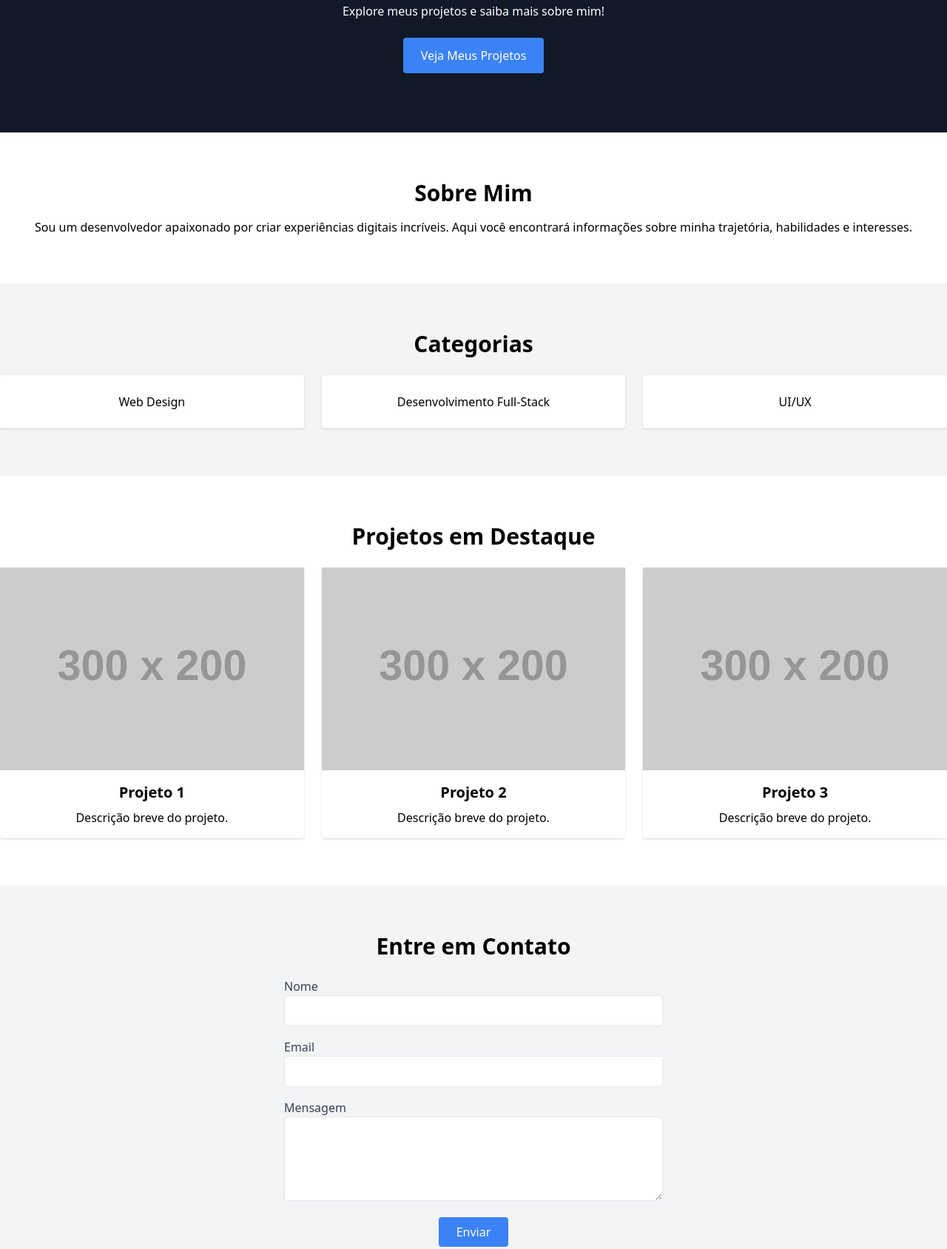
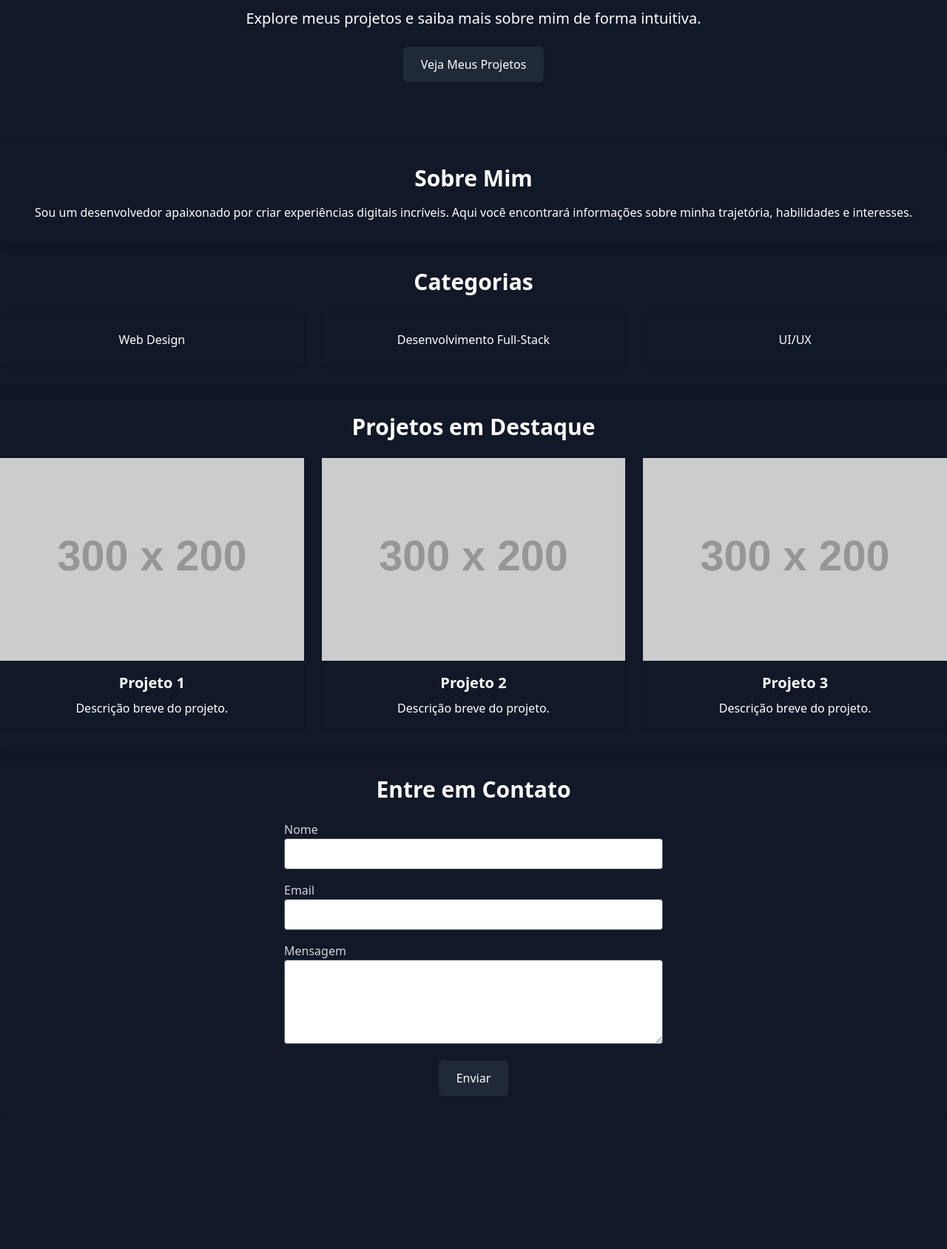
Before and after one commit to Elton-Vieira/eltonvieira.io, a plain HTML site: page index.html in a window 1280 px wide. Shown: the part 133-1821 px from the top of the page at 74% size. After the commit the page ends 1646 px from the top, so only its background shows below. Drawn offline with nearby package versions, Linux system fonts and the light colour scheme; placeholder pictures from the web are drawn by us.

Commit message:
Update index.html

```diff
--- a/index.html
+++ b/index.html
@@ -5,57 +5,107 @@
     <meta name="viewport" content="width=device-width, initial-scale=1.0">
     <title>Portfolio</title>
     <link href="https://cdnjs.cloudflare.com/ajax/libs/tailwindcss/2.2.19/tailwind.min.css" rel="stylesheet">
+    <style>
+        /* Custom styles */
+        body {
+            background-color: #111827; /* Dark background color */
+            color: #fff; /* White text color */
+        }
+        .btn-primary {
+            background-color: #1f2937;
+            color: #fff;
+            border-radius: 0.375rem;
+            padding: 0.75rem 1.5rem;
+            transition: background-color 0.3s ease, transform 0.2s ease;
+        }
+        .btn-primary:hover {
+            background-color: #374151;
+            transform: translateY(-2px);
+        }
+        .card {
+            transition: transform 0.3s ease, box-shadow 0.3s ease;
+        }
+        .card:hover {
+            transform: scale(1.05);
+            box-shadow: 0 4px 10px rgba(0, 0, 0, 0.2);
+        }
+        /* Shadow for the sections */
+        section {
+            box-shadow: 0 4px 10px rgba(0, 0, 0, 0.2);
+            border-radius: 0.375rem;
+            padding: 2rem 0;
+        }
+        /* Add subtle animation for text */
+        h1, h2 {
+            opacity: 0;
+            transform: translateY(20px);
+            animation: fadeIn 1s forwards;
+        }
+        @keyframes fadeIn {
+            to {
+                opacity: 1;
+                transform: translateY(0);
+            }
+        }
+        h1 {
+            animation-delay: 0.3s;
+        }
+        h2 {
+            animation-delay: 0.5s;
+        }
+    </style>
 </head>
 <body class="font-sans antialiased">
+
     <!-- Hero Section -->
-    <header class="bg-gray-900 text-white py-20">
+    <header class="bg-[#111827] text-white py-20">
         <div class="container mx-auto text-center">
-            <h1 class="text-4xl font-bold">Bem-vindo ao Meu Portfólio</h1>
-            <p class="mt-4">Explore meus projetos e saiba mais sobre mim!</p>
-            <a href="#projects" class="mt-6 inline-block px-6 py-3 bg-blue-500 text-white rounded hover:bg-blue-700">Veja Meus Projetos</a>
+            <h1 class="text-5xl font-bold">Bem-vindo ao Meu Portfólio</h1>
+            <p class="mt-4 text-xl">Explore meus projetos e saiba mais sobre mim de forma intuitiva.</p>
+            <a href="#projects" class="btn-primary mt-6 inline-block">Veja Meus Projetos</a>
         </div>
     </header>
 
     <!-- About Me Section -->
-    <section id="about" class="py-16">
-        <div class="container mx-auto text-center">
+    <section id="about" class="bg-[#1f2937] text-center">
+        <div class="container mx-auto">
             <h2 class="text-3xl font-bold">Sobre Mim</h2>
             <p class="mt-4">Sou um desenvolvedor apaixonado por criar experiências digitais incríveis. Aqui você encontrará informações sobre minha trajetória, habilidades e interesses.</p>
         </div>
     </section>
 
     <!-- Categories Section -->
-    <section id="categories" class="py-16 bg-gray-100">
-        <div class="container mx-auto text-center">
+    <section id="categories" class="bg-[#374151] text-center">
+        <div class="container mx-auto">
             <h2 class="text-3xl font-bold">Categorias</h2>
             <ul class="mt-6 grid grid-cols-1 md:grid-cols-3 gap-6">
-                <li class="bg-white shadow rounded p-6">Web Design</li>
-                <li class="bg-white shadow rounded p-6">Desenvolvimento Full-Stack</li>
-                <li class="bg-white shadow rounded p-6">UI/UX</li>
+                <li class="card bg-[#1f2937] shadow rounded p-6 hover:shadow-lg">Web Design</li>
+                <li class="card bg-[#1f2937] shadow rounded p-6 hover:shadow-lg">Desenvolvimento Full-Stack</li>
+                <li class="card bg-[#1f2937] shadow rounded p-6 hover:shadow-lg">UI/UX</li>
             </ul>
         </div>
     </section>
 
     <!-- Featured Projects Section -->
-    <section id="projects" class="py-16">
-        <div class="container mx-auto text-center">
+    <section id="projects" class="bg-[#374151] text-center">
+        <div class="container mx-auto">
             <h2 class="text-3xl font-bold">Projetos em Destaque</h2>
             <div class="mt-6 grid grid-cols-1 md:grid-cols-2 lg:grid-cols-3 gap-6">
-                <div class="bg-white shadow rounded">
+                <div class="card bg-[#1f2937] shadow rounded">
                     <img src="https://via.placeholder.com/300x200" alt="Projeto 1" class="w-full">
                     <div class="p-4">
                         <h3 class="font-bold text-xl">Projeto 1</h3>
                         <p class="mt-2">Descrição breve do projeto.</p>
                     </div>
                 </div>
-                <div class="bg-white shadow rounded">
+                <div class="card bg-[#1f2937] shadow rounded">
                     <img src="https://via.placeholder.com/300x200" alt="Projeto 2" class="w-full">
                     <div class="p-4">
                         <h3 class="font-bold text-xl">Projeto 2</h3>
                         <p class="mt-2">Descrição breve do projeto.</p>
                     </div>
                 </div>
-                <div class="bg-white shadow rounded">
+                <div class="card bg-[#1f2937] shadow rounded">
                     <img src="https://via.placeholder.com/300x200" alt="Projeto 3" class="w-full">
                     <div class="p-4">
                         <h3 class="font-bold text-xl">Projeto 3</h3>
@@ -67,23 +117,23 @@
     </section>
 
     <!-- Contact Section -->
-    <section id="contact" class="py-16 bg-gray-100">
-        <div class="container mx-auto text-center">
+    <section id="contact" class="bg-[#374151] text-center">
+        <div class="container mx-auto">
             <h2 class="text-3xl font-bold">Entre em Contato</h2>
             <form class="mt-6 max-w-lg mx-auto">
                 <div class="mb-4">
-                    <label for="name" class="block text-left text-gray-700">Nome</label>
-                    <input type="text" id="name" class="w-full px-4 py-2 border rounded">
+                    <label for="name" class="block text-left text-gray-300">Nome</label>
+                    <input type="text" id="name" class="w-full px-4 py-2 border border-gray-600 rounded text-black">
                 </div>
                 <div class="mb-4">
-                    <label for="email" class="block text-left text-gray-700">Email</label>
-                    <input type="email" id="email" class="w-full px-4 py-2 border rounded">
+                    <label for="email" class="block text-left text-gray-300">Email</label>
+                    <input type="email" id="email" class="w-full px-4 py-2 border border-gray-600 rounded text-black">
                 </div>
                 <div class="mb-4">
-                    <label for="message" class="block text-left text-gray-700">Mensagem</label>
-                    <textarea id="message" rows="4" class="w-full px-4 py-2 border rounded"></textarea>
+                    <label for="message" class="block text-left text-gray-300">Mensagem</label>
+                    <textarea id="message" rows="4" class="w-full px-4 py-2 border border-gray-600 rounded text-black"></textarea>
                 </div>
-                <button type="submit" class="px-6 py-2 bg-blue-500 text-white rounded hover:bg-blue-700">Enviar</button>
+                <button type="submit" class="btn-primary">Enviar</button>
             </form>
         </div>
     </section>
```
